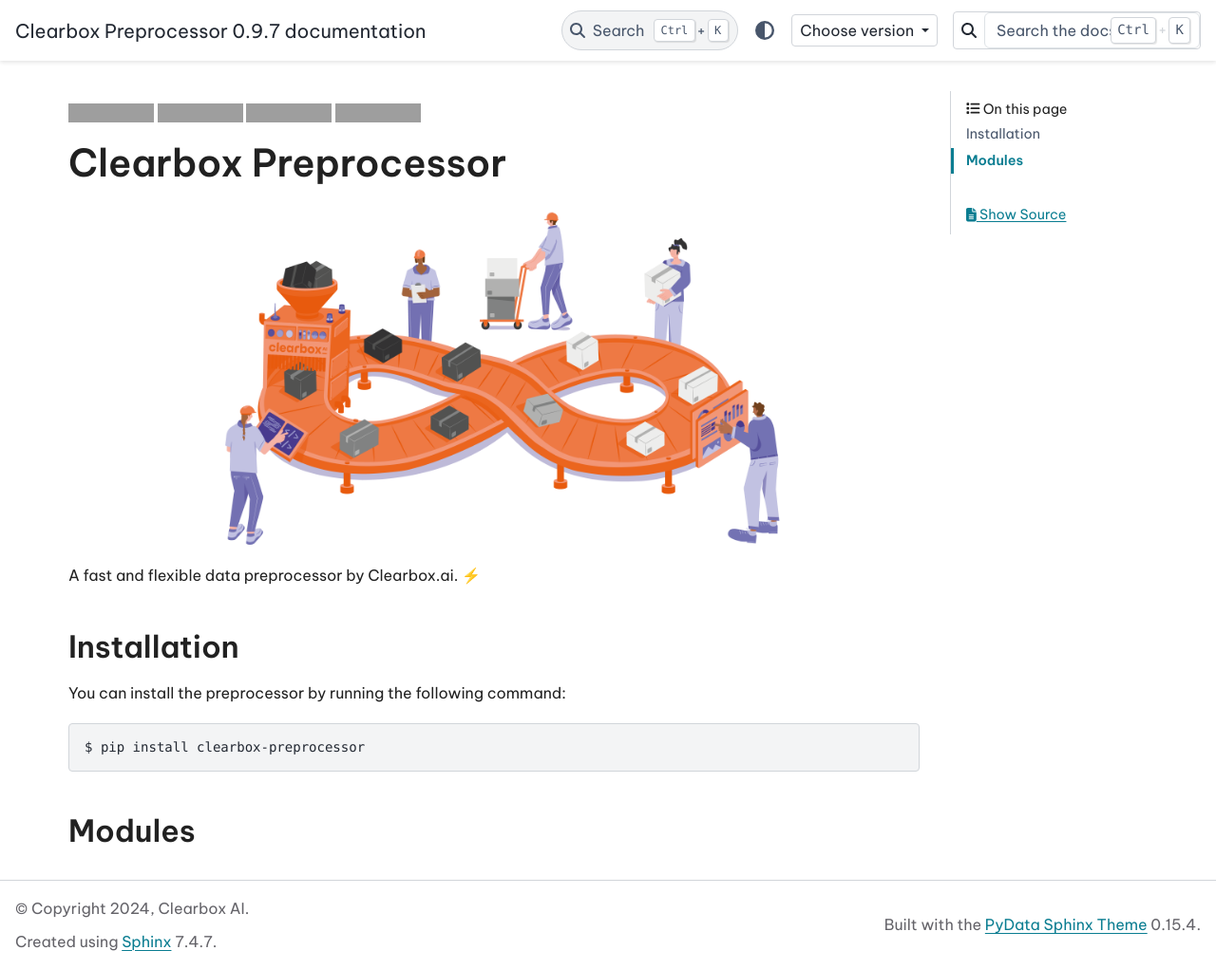
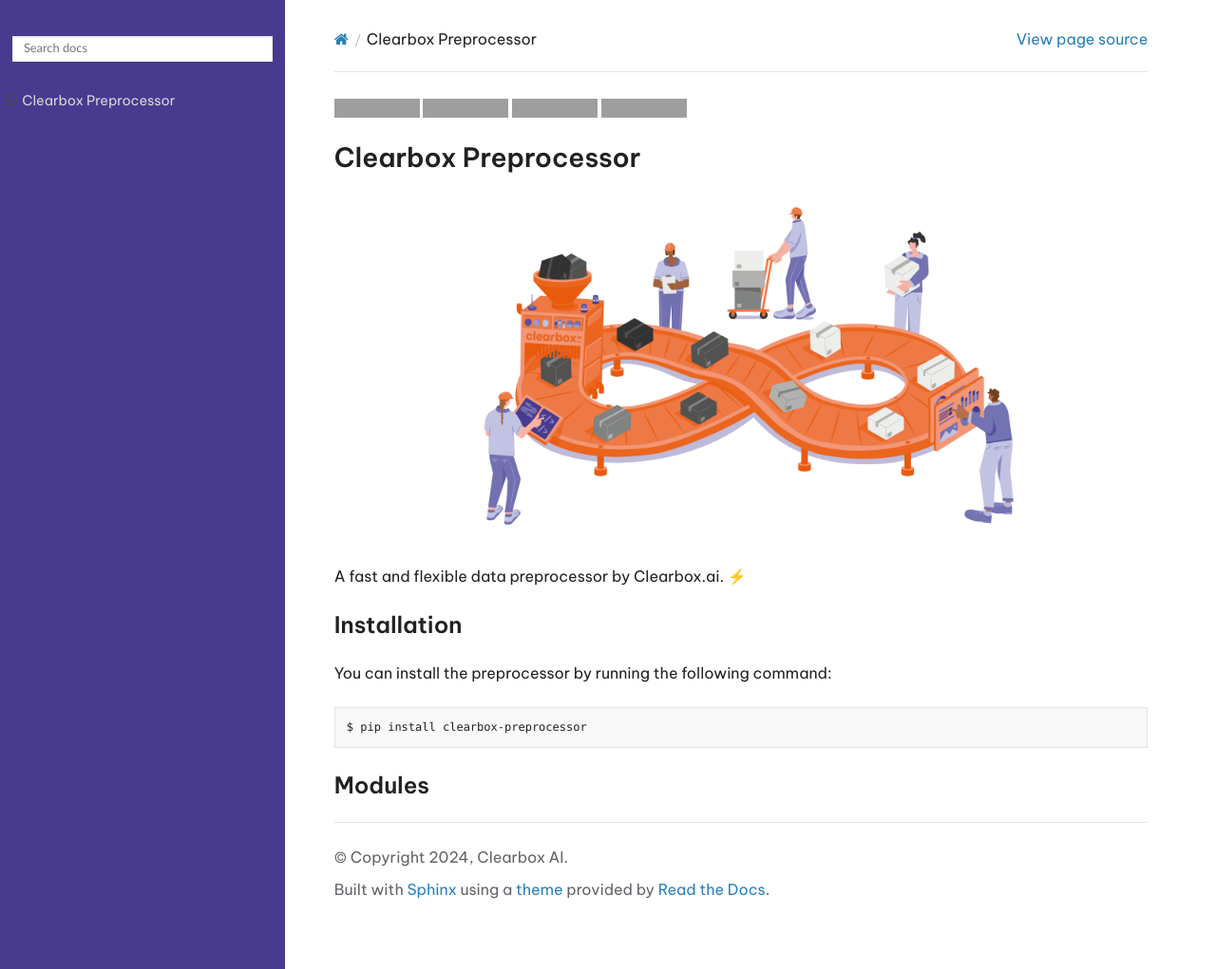
Before and after one commit to Clearbox-AI/preprocessor, a Sphinx documentation site: the page built from docs/source/index.rst, in a window 1280 px wide and 1021 px high. Shown: the whole window at 95% size. Built offline with Sphinx 7.4.7 and the Read the Docs theme 3.1.0, drawn with Linux system fonts in a browser that asks for light colours; grey boxes are pictures that could not be loaded.

Commit message:
removed pydata-sphinx-theme

```diff
--- a/docs/source/conf.py
+++ b/docs/source/conf.py
@@ -49,24 +49,12 @@
 templates_path = ['_templates']
 exclude_patterns = []
 
-# html_theme = "sphinx_rtd_theme"
-# html_theme_options = {
-#     "logo_only": True,
-#     "display_version": True,
-#     "style_nav_header_background": "#483a8f",
-#     "prev_next_buttons_location": None  # Removes "Previous" and "Next" buttons
-# }
-html_theme = "pydata_sphinx_theme"
+html_theme = "sphinx_rtd_theme"
 html_theme_options = {
-    "theme_switcher": False,
-    "show_version": True,
-    "primary_color": "#483a8f",
-    "header_links_before_dropdown": 4,
-    "navbar_start": ["navbar-logo"],
-    "navbar_center": ["navbar-nav"],
-    "navbar_end": ["theme-switcher", "version-switcher", "search-field"],
-    "show_nav_level": 1,
-    "show_prev_next": False,
+    "logo_only": True,
+    "display_version": True,
+    "style_nav_header_background": "#483a8f",
+    "prev_next_buttons_location": None  # Removes "Previous" and "Next" buttons
 }
 
 html_css_files = [
--- a/requirements.txt
+++ b/requirements.txt
@@ -7,5 +7,4 @@
 myst_parser
 sphinxemoji
 numpydoc
-pydata-sphinx-theme
 sphinx_rtd_theme
```
